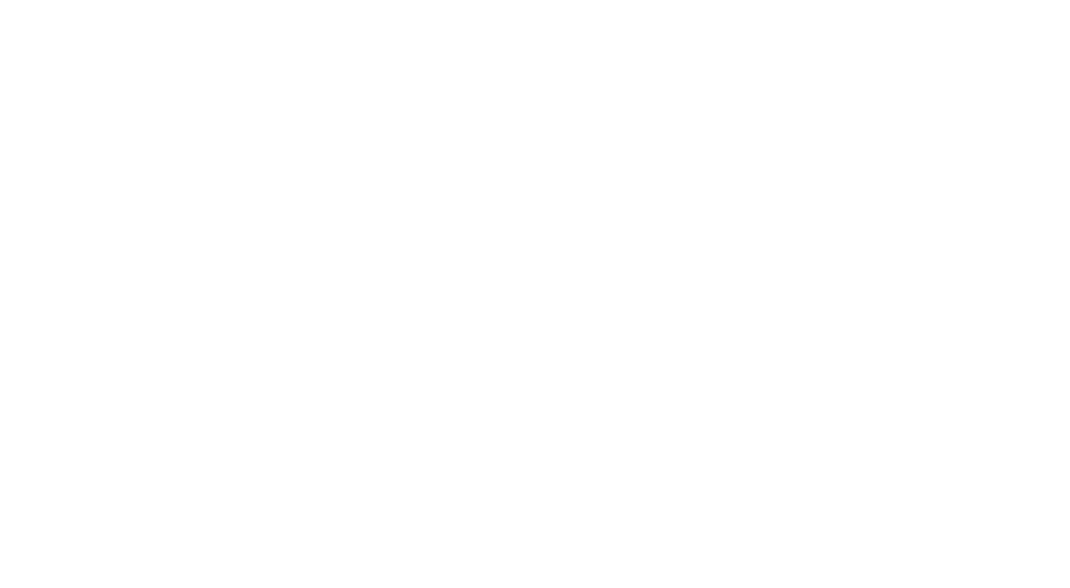
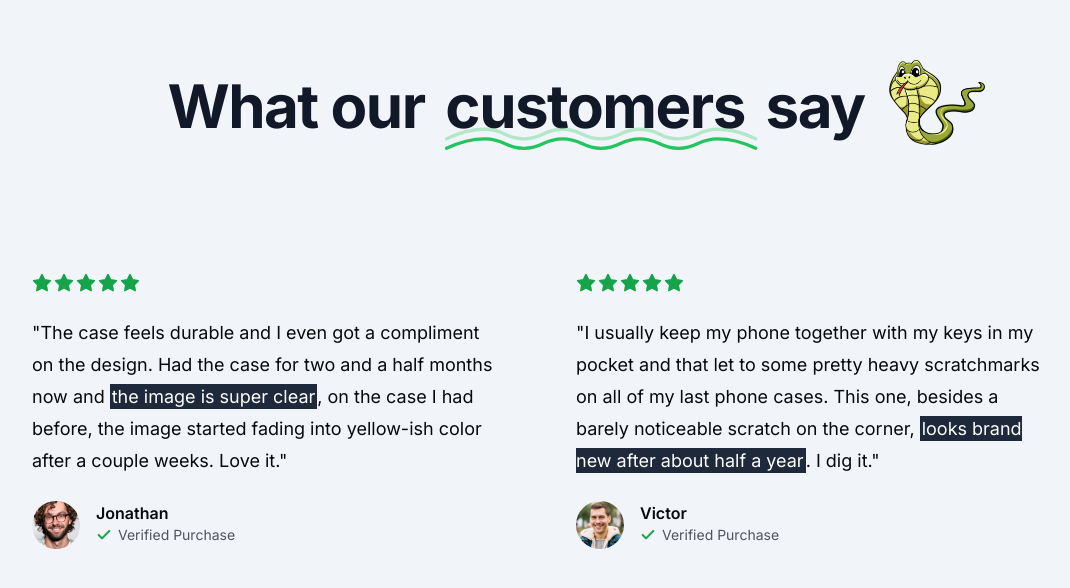
Before and after one commit to Victor-Hu66/casecobra-dev, a Next.js app: page / in a window 1280 px wide. Shown: the part 1031-1619 px from the top of the page, without its empty margins (64-1134 px from the left). Before the commit the page ends 995 px from the top, so only its background shows below. Built offline with nearby package versions, Linux system fonts and the light colour scheme; no server answers.

Commit message:
add user revievs

```diff
--- a/src/app/page.tsx
+++ b/src/app/page.tsx
@@ -1,7 +1,7 @@
 import MaxWidthWrapper from "@/components/MaxWidthWrapper";
 import Phone from "@/components/Phone";
+import { Icons } from "@/components/icons";
 import { Check, Star } from "lucide-react";
-
 
 export default function Home() {
   return (
@@ -76,7 +76,9 @@
                     <Star className="h-4 w-4 text-green-600 fill-green-600" />
                     <Star className="h-4 w-4 text-green-600 fill-green-600" />
                   </div>
-                  <p><span className="font-semibold">1.250</span> happy customers</p>
+                  <p>
+                    <span className="font-semibold">1.250</span> happy customers
+                  </p>
                 </div>
               </div>
             </div>
@@ -84,13 +86,117 @@
 
           <div className="col-span-full lg:col-span-1 w-full flex justify-center px-8 sm:px-16 md:px-0 mt-32 lg:mx-0 lg:mt-20 h-fit">
             <div className="relative md:max-w-xl">
-              <img src="/your-image.png" className="absolute w-40 lg:w-52 left-56 -top-20 select-none hidden sm:block lg:hidden xl:block" alt="your image"/>
-              <img src="/line.png" className="absolute w-20 -left-6 -bottom-6 select-none" alt="line image"/>
-              <Phone className="w-64" imgSrc="/testimonials/1.jpg"/>
+              <img
+                src="/your-image.png"
+                className="absolute w-40 lg:w-52 left-56 -top-20 select-none hidden sm:block lg:hidden xl:block"
+                alt="your image"
+              />
+              <img
+                src="/line.png"
+                className="absolute w-20 -left-6 -bottom-6 select-none"
+                alt="line image"
+              />
+              <Phone className="w-64" imgSrc="/testimonials/1.jpg" />
             </div>
           </div>
         </MaxWidthWrapper>
       </section>
+
+      {/* value proposition section */}
+      <section className="bg-slate-100 py-24">
+        <MaxWidthWrapper className="flex flex-col items-center gap-16 sm:gap-32">
+          <div className="flex flex-col lg:flex-row items-center gap-4 sm:gap-6">
+            <h2 className="order-1 mt-2 tracking-tight text-center text-balance !leading-tight font-bold text-5xl md:text-6xl text-gray-900">
+              What our{" "}
+              <span className="relative px-2">
+                customers{" "}
+                <Icons.underline className="hidden sm:block pointer-events-none absolute inset-x-0 -bottom-6 text-green-500" />
+              </span>{" "}
+              say
+            </h2>
+            <img
+              src="/snake-2.png"
+              alt=""
+              className="w-24 order-0 lg:order-2"
+            />
+          </div>
+          <div className="mx-auto grid max-w-2xl grid-cols-1 px-4 lg:mx-0 lg:max-w-none lg:grid-cols-2 gap-y-16">
+
+            {/* first review */}
+            <div className="flex flex-auto flex-col gap-4 lg:pr-8 xl:pr-20">
+              <div className="flex gap-0.5 mb-2">
+                <Star className="h-5 w-5 text-green-600 fill-green-600" />
+                <Star className="h-5 w-5 text-green-600 fill-green-600" />
+                <Star className="h-5 w-5 text-green-600 fill-green-600" />
+                <Star className="h-5 w-5 text-green-600 fill-green-600" />
+                <Star className="h-5 w-5 text-green-600 fill-green-600" />
+              </div>
+              <div className="text-lg leading-8">
+                <p>
+                  &quot;The case feels durable and I even got a compliment on
+                  the design. Had the case for two and a half months now and{" "}
+                  <span className="p-0.5 bg-slate-800 text-white">
+                    the image is super clear
+                  </span>
+                  , on the case I had before, the image started fading into
+                  yellow-ish color after a couple weeks. Love it.&quot;
+                </p>
+              </div>
+              <div className="flex gap-4 mt-2">
+                <img
+                  src="/users/user-1.png"
+                  className="rounded-full h-12 w-12 object-cover"
+                  alt="user"
+                />
+                <div className="flex flex-col">
+                  <p className="font-semibold">Jonathan</p>
+                  <div className="flex gap-1.5 items-center text-zinc-600">
+                        <Check className="h-4 w-4 stroke-[3px] text-green-600"/>
+                        <p className="text-sm">Verified Purchase</p>
+                  </div>
+                </div>
+              </div>
+            </div>
+
+            {/* second review */}
+            <div className="flex flex-auto flex-col gap-4 lg:pr-8 xl:pr-20">
+              <div className="flex gap-0.5 mb-2">
+                <Star className="h-5 w-5 text-green-600 fill-green-600" />
+                <Star className="h-5 w-5 text-green-600 fill-green-600" />
+                <Star className="h-5 w-5 text-green-600 fill-green-600" />
+                <Star className="h-5 w-5 text-green-600 fill-green-600" />
+                <Star className="h-5 w-5 text-green-600 fill-green-600" />
+              </div>
+              <div className="text-lg leading-8">
+                <p>
+                  &quot;I usually keep my phone together with my keys in my pocket and that let to some pretty heavy scratchmarks on all of my last phone cases. This one, besides a barely noticeable scratch on the corner,{" "}
+                  <span className="p-0.5 bg-slate-800 text-white">
+                    looks brand new after about half a year
+                  </span>
+                  . I dig it.&quot;
+                </p>
+              </div>
+              <div className="flex gap-4 mt-2">
+                <img
+                  src="/users/user-4.jpg"
+                  className="rounded-full h-12 w-12 object-cover"
+                  alt="user"
+                />
+                <div className="flex flex-col">
+                  <p className="font-semibold">Victor</p>
+                  <div className="flex gap-1.5 items-center text-zinc-600">
+                        <Check className="h-4 w-4 stroke-[3px] text-green-600"/>
+                        <p className="text-sm">Verified Purchase</p>
+                  </div>
+                </div>
+              </div>
+            </div>
+
+          </div>
+        </MaxWidthWrapper>
+
+
+      </section>
     </div>
   );
 }
--- /dev/null
+++ b/src/components/icons.tsx
@@ -0,0 +1,20 @@
+import { LucideProps } from 'lucide-react'
+
+export const Icons = {
+  underline: (props: LucideProps) => (
+    <svg {...props} viewBox='0 0 687 155'>
+      <g
+        stroke='currentColor'
+        strokeWidth='7'
+        fill='none'
+        fillRule='evenodd'
+        strokeLinecap='round'
+        strokeLinejoin='round'>
+        <path
+          d='M20 98c27-13.3333333 54-20 81-20 40.5 0 40.5 20 81 20s40.626917-20 81-20 40.123083 20 80.5 20 40.5-20 81-20 40.5 20 81 20 40.626917-20 81-20c26.915389 0 53.748722 6.6666667 80.5 20'
+          opacity='.3'></path>
+        <path d='M20 118c27-13.3333333 54-20 81-20 40.5 0 40.5 20 81 20s40.626917-20 81-20 40.123083 20 80.5 20 40.5-20 81-20 40.5 20 81 20 40.626917-20 81-20c26.915389 0 53.748722 6.6666667 80.5 20'></path>
+      </g>
+    </svg>
+  ),
+}
```
